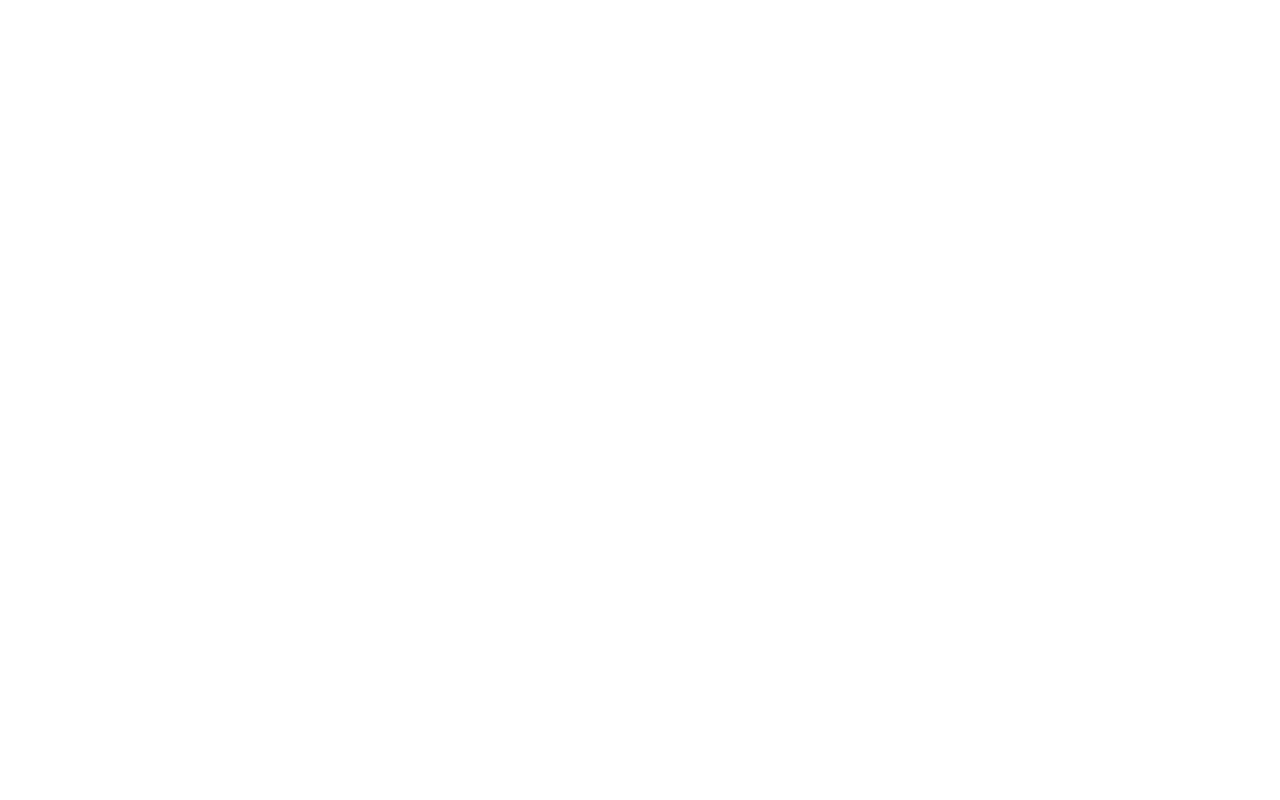
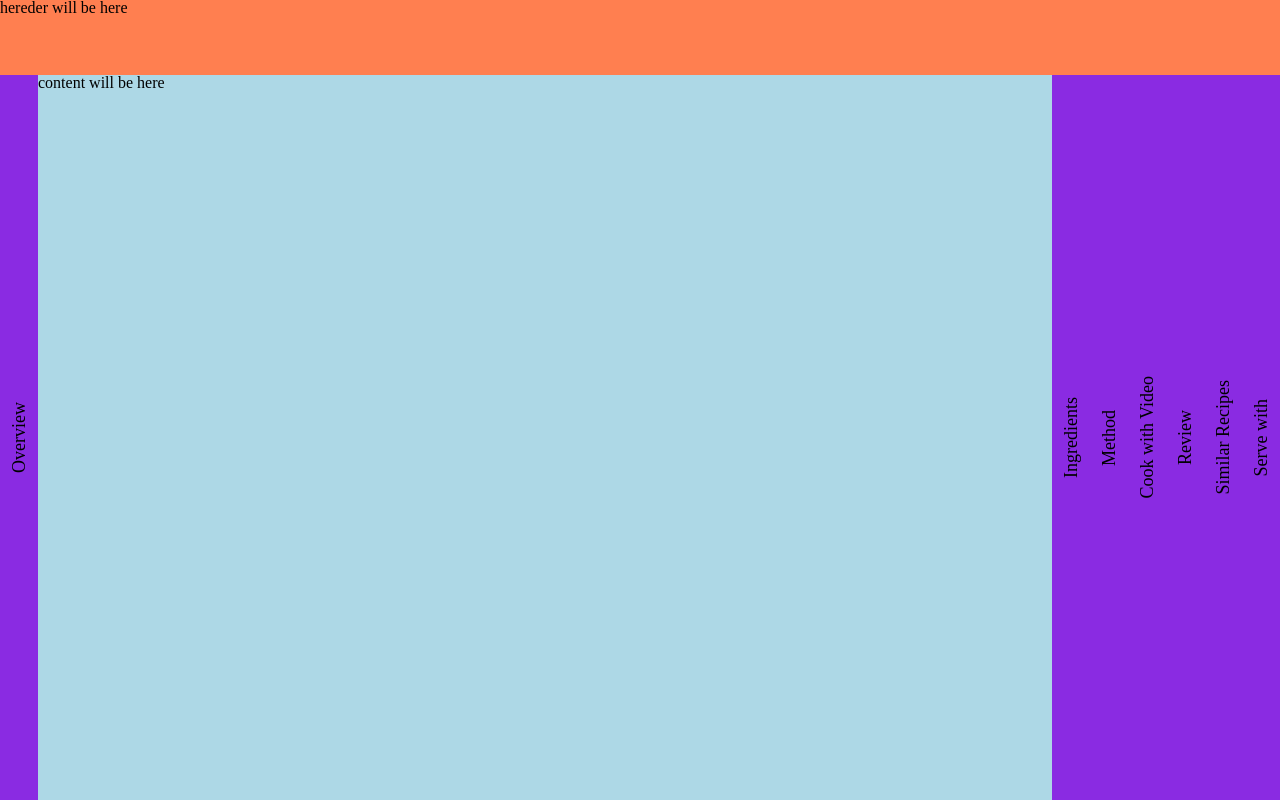
Before and after one commit to Tomo-ja/resipe-site, a plain HTML site: page views/tomo.html in a window 1280 px wide. Drawn offline with Linux system fonts and the light colour scheme.

Commit message:
add main ui

```diff
--- a/css/recipe.css
+++ b/css/recipe.css
@@ -0,0 +1,40 @@
+body {
+  width: 100vw;
+}
+.header {
+  width: 100%;
+  height: 75px;
+  background-color: coral;
+}
+.main {
+  display: flex;
+  width: 100%;
+  height: calc(100vh - 75px);
+  background-color: lightblue;
+}
+section {
+  display: flex;
+  height: 100%;
+}
+section .tab {
+  display: flex;
+  align-items: center;
+  padding: 0 10px;
+  font-size: 18px;
+  background-color: blueviolet;
+}
+section .tab > p {
+  writing-mode: vertical-rl;
+  text-orientation: mixed;
+  transform: rotate(180deg);
+}
+section .content {
+  display: none;
+  width: calc(100vw - 266px);
+}
+section:first-child .content {
+  display: block;
+}
+section .container {
+}
+/* for jquery */
--- a/javascript/recipe.js
+++ b/javascript/recipe.js
@@ -0,0 +1,4 @@
+$(".tab").on("click", function(){
+	$(this).next().show('slow')
+	$(".content").not($(this).next()).hide('slow')
+})
--- a/views/tomo.html
+++ b/views/tomo.html
@@ -10,6 +10,81 @@
 	<link rel="stylesheet" href="../css/recipe.css">
 </head>
 <body>
+	<header class="header">
+		hereder will be here
+	</header>
+	<main class="main">
+		<section>
+			<div class="tab">
+				<p>Overview</p>
+			</div>
+			<div class="content">
+				<div class="container">
+					content will be here
+				</div>
+			</div>
+		</section>
+		<section>
+			<div class="tab">
+				<p>Ingredients</p>
+			</div>
+			<div class="content">
+				<div class="container">
+					content will be here
+				</div>
+			</div>
+		</section>
+		<section>
+			<div class="tab">
+				<p>Method</p>
+			</div>
+			<div class="content">
+				<div class="container">
+					content will be here
+				</div>
+			</div>
+		</section>
+		<section>
+			<div class="tab">
+				<p>Cook with Video</p>
+			</div>
+			<div class="content">
+				<div class="container">
+					content will be here
+				</div>
+			</div>
+		</section>
+		<section>
+			<div class="tab">
+				<p>Review</p>
+			</div>
+			<div class="content">
+				<div class="container">
+					content will be here
+				</div>
+			</div>
+		</section>
+		<section>
+			<div class="tab">
+				<p>Similar Recipes</p>
+			</div>
+			<div class="content">
+				<div class="container">
+					content will be here
+				</div>
+			</div>
+		</section>
+		<section>
+			<div class="tab">
+				<p>Serve with</p>
+			</div>
+			<div class="content">
+				<div class="container">
+					content will be here
+				</div>
+			</div>
+		</section>
+	</main>
 
 
 	<script src="../javascript/jquery-3.6.0.min.js"></script>
```
